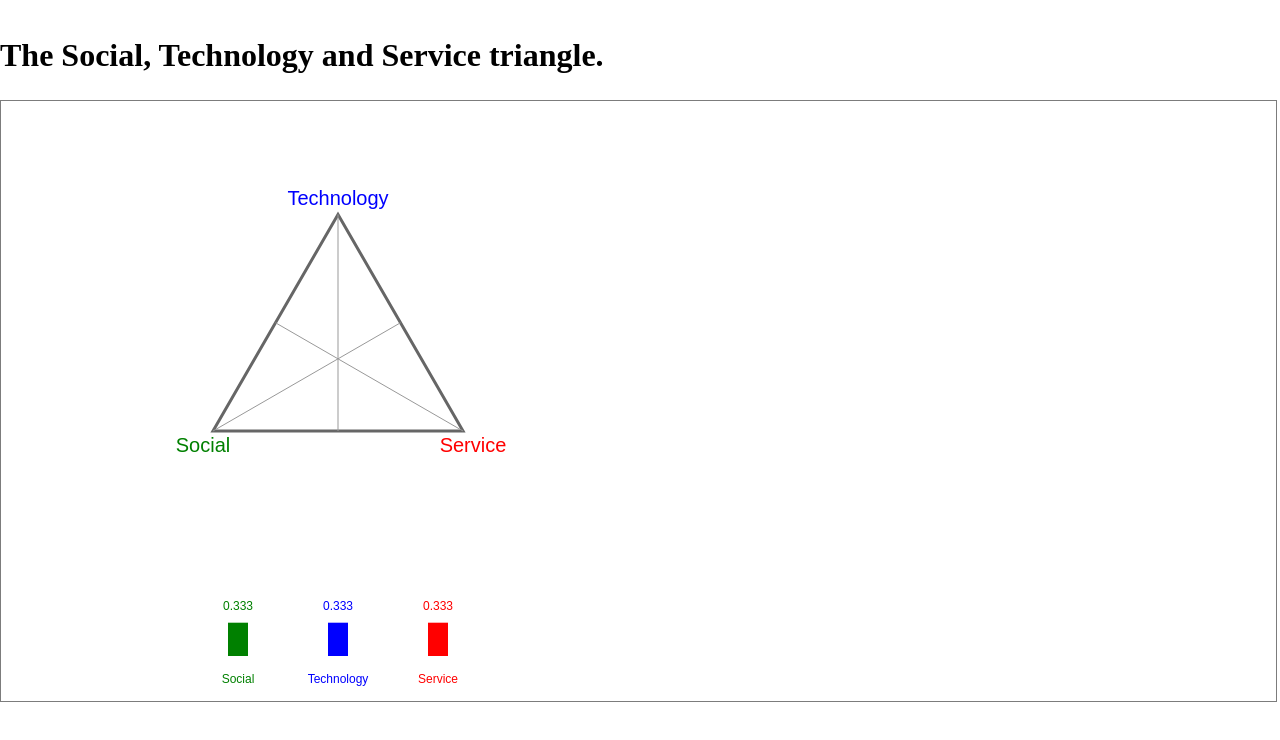
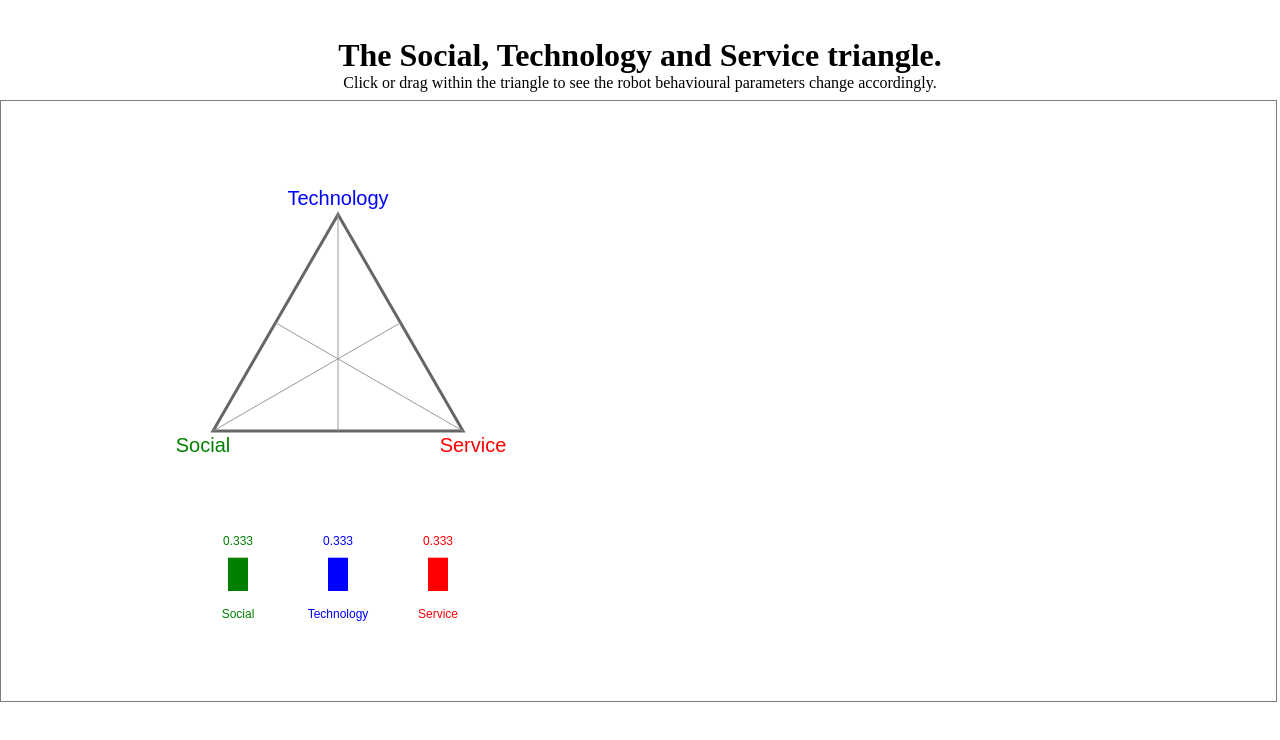
Before and after one commit to Patrick-TUD/STS-triangle, a plain HTML site: page index.html in a window 1280 px wide. Drawn offline with Linux system fonts and the light colour scheme.

Commit message:
minor layout and info update

```diff
--- a/index.html
+++ b/index.html
@@ -12,12 +12,12 @@
       <h1>
         <br>
         The Social, Technology and Service triangle.
-        <br><br>
       </h1>
+      <p>
+        Click or drag within the triangle to see the robot behavioural parameters change accordingly.
+      </p>
     </div>
-    <div>
       <canvas id="canvas"></canvas>
-    </div>
     <script src="interactive-sts.js"></script>
   </body>
 </html>
--- a/interactive-sts.js
+++ b/interactive-sts.js
@@ -213,7 +213,7 @@ function drawTriangle(){
 }
 
 function drawSTSGraphs(){
-  let base_height = canvas.height-15;
+  let base_height = Math.floor(canvas.height / 2) + 220;
   let h_spacing = 100;
   let social_center = cx - h_spacing;
   let technology_center = cx;
--- a/style.css
+++ b/style.css
@@ -3,6 +3,8 @@
   padding: 0;
   box-sizing: border-box;
 }
+
+div {text-align: center;}
 
 #canvas {
   border: 1px solid #7c7c7c;
```
